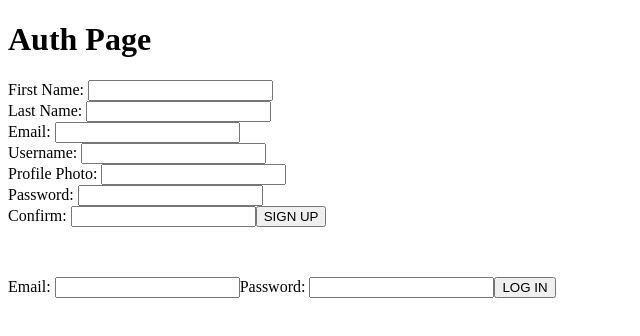
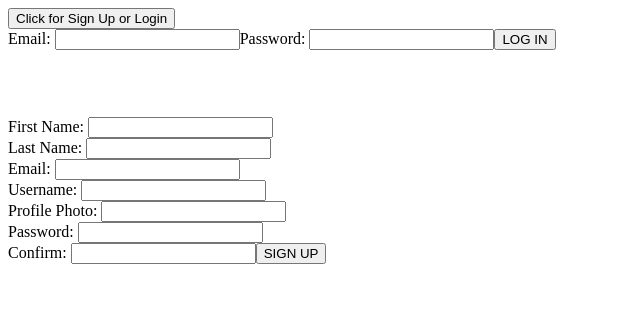
Before and after one commit to moris96/group-tumblr, a React (Create React App) app: page / in a window 1280 px wide. Shown: the top 336 px of the page, without its empty margins (0-640 px from the left). Built offline with nearby package versions, Linux system fonts and the light colour scheme; no server answers.

Commit message:
attempt to add ternary functionality

```diff
--- a/src/components/SignUpForm.js
+++ b/src/components/SignUpForm.js
@@ -54,8 +54,6 @@ export default class SignUpForm extends Component {
                 <input type="password" name="password" value={this.state.password} onChange={this.handleChange} required /><br/>
                 <label>Confirm: </label>
                 <input type="password" name="confirm" value={this.state.confirm} onChange={this.handleChange} required />
-
-
                 <button type="submit" disabled={disable}>SIGN UP</button>
               </form>
             </div>
--- a/src/components/SuggestedFollows/SuggestedFollows.js
+++ b/src/components/SuggestedFollows/SuggestedFollows.js
@@ -3,6 +3,8 @@ import styles from "../SuggestedFollows/SuggestedFollows.module.scss"
 
 export default function SuggestedFollows () {
   return (
-    <h1 className={styles.suggestedContainer}>Suggested Follows Component</h1>
+    <h1 className={styles.suggestedContainer}>
+      Suggested Follows Component
+    </h1>
   )
 }
--- a/src/components/SuggestedFollows/SuggestedFollows.module.scss
+++ b/src/components/SuggestedFollows/SuggestedFollows.module.scss
@@ -1,4 +1,8 @@
 
 .suggestedContainer {
-  border: 1px solid red
+  border: 1px solid red;
+  background-color: black;
+  color: white;
+  width: 30vw;
+  height: 50vh;
 }
--- /dev/null
+++ b/src/pages/AuthPage/AuthPage.css
@@ -0,0 +1,13 @@
+
+.hide {
+  display: none;
+  overflow: hidden;
+  transition: all .5s ease-in-out;
+}
+
+.show {
+  display: block;
+  overflow: visible;
+  height: auto;
+  transition: all .5s ease-in-out;
+}
--- a/src/pages/AuthPage/AuthPage.js
+++ b/src/pages/AuthPage/AuthPage.js
@@ -2,13 +2,44 @@
 
 import SignUpForm from "../../components/SignUpForm"
 import LoginForm from "../../components/LogInForm"
+import { useEffect, useState } from "react"
 
-export default function AuthPage(props){
+export default function AuthPage(props) {
+    const [show, setShow] = useState(null)
+
+    const components = [
+        {
+            component: <LoginForm setUser={props.setUser} />
+        },
+        {
+            component: <SignUpForm setUser={props.setUser}/>
+        }
+    ]
+
+    const handleClick = (i) => {
+        if (show === 0){
+            return setShow(null)
+        }
+        setShow(1)
+        if (show === 1){
+            return setShow(null)
+        }
+        setShow(0)
+    }
+
+    useEffect (() => {
+        setShow(0)
+    }, [])
+
     return(
         <main>
-            <h1>Auth Page</h1>
-            <SignUpForm setUser={props.setUser}/>
-            <LoginForm setUser={props.setUser} />
+            <button onClick={handleClick}>
+                Click for Sign Up or Login
+            </button>
+            <section className={show === 0 ? 'show' : 'hide'}>{components[0].component}</section>
+            <section className={show === 1 ? 'show' : 'hide'}>{components[1].component}</section>
+            {/* <SignUpForm setUser={props.setUser}/>
+            <LoginForm setUser={props.setUser} /> */}
         </main>
     )
 };
--- a/src/pages/HomePage/HomePage.module.scss
+++ b/src/pages/HomePage/HomePage.module.scss
@@ -7,4 +7,6 @@
   display: flex;
   flex-direction: column;
   margin: 0 20px;
+  background-color: black;
+  color: white;
 }
--- a/src/styles.css
+++ b/src/styles.css
@@ -0,0 +1,4 @@
+:root {
+  background-color: black;
+  color: white;
+}
```
